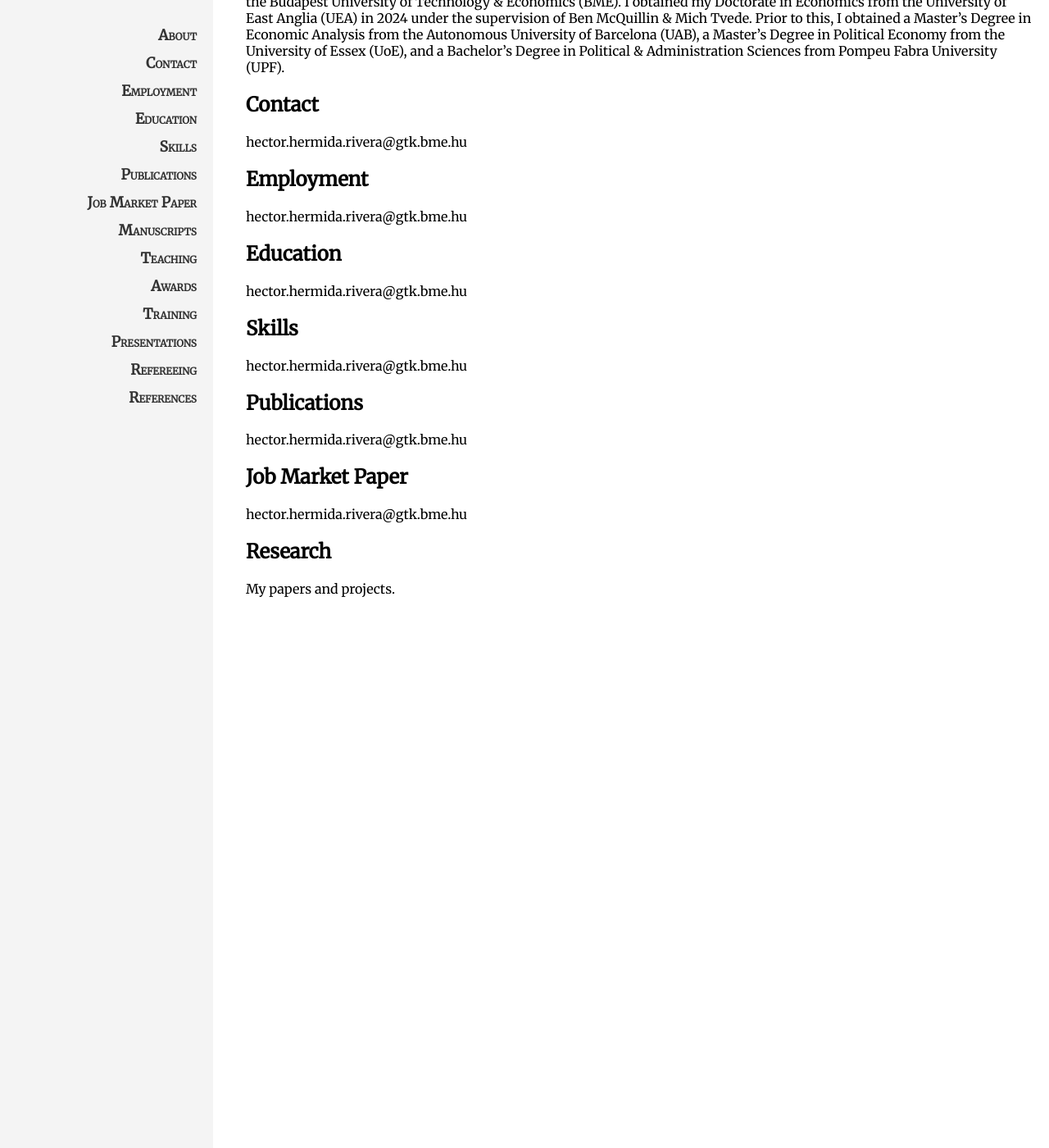
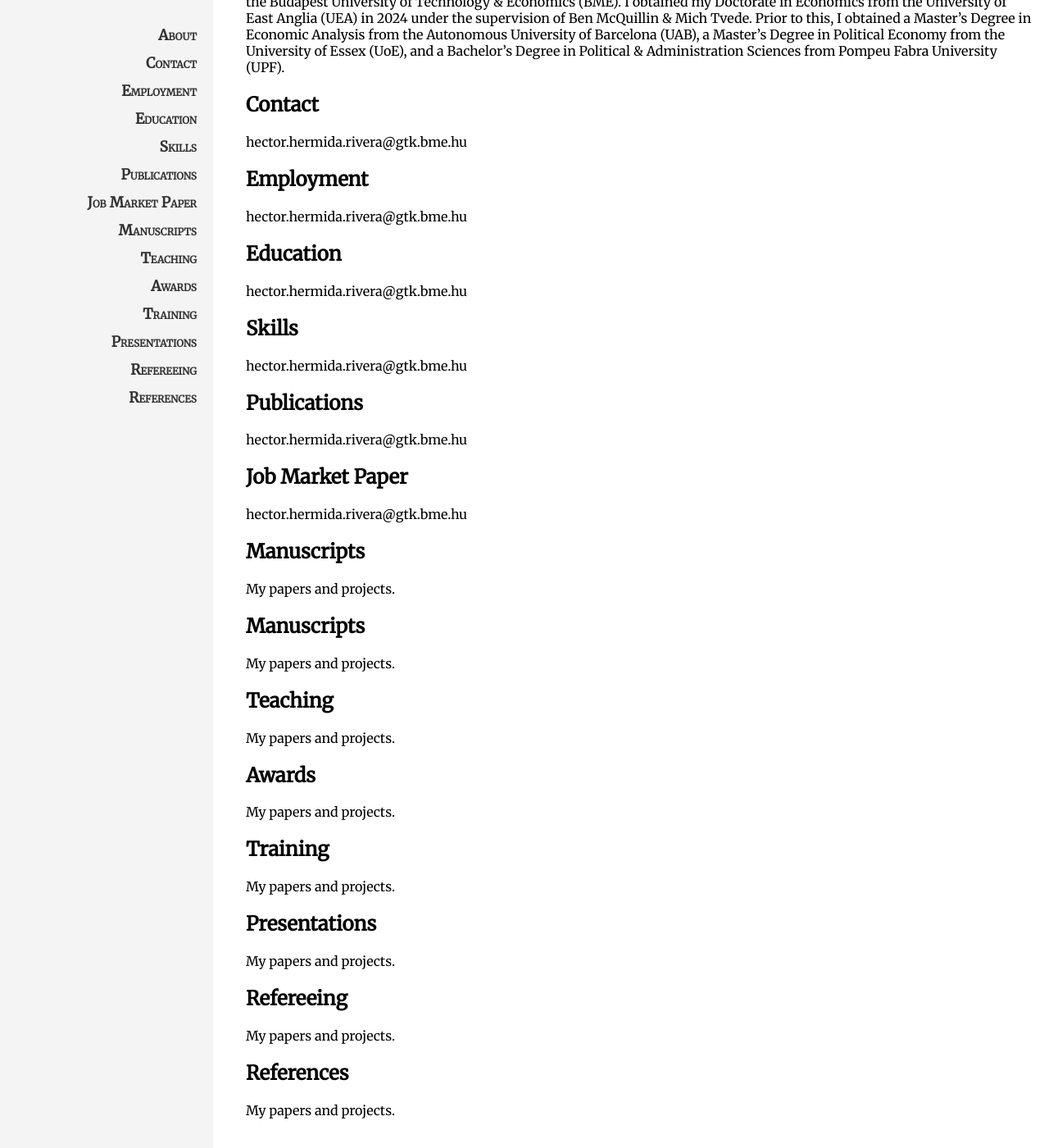
Before and after one commit to HectorHermidaRivera/hectorhermidarivera.github.io, a Jekyll site: the page built from index.md, in a window 1280 px wide and 1400 px high, scrolled down 250 px. Shown: the whole window at 82% size. Built offline with Jekyll 4.4.1, drawn with Linux system fonts in a browser that asks for light colours; before the commit the page ends 1014 px from its top, so only the background shows below that.

Commit message:
Add sections for manuscripts, teaching, and awards

```diff
--- a/index.md
+++ b/index.md
@@ -31,6 +31,34 @@ hector.hermida.rivera@gtk.bme.hu
 <a id="jobmarketpaper"></a>
 hector.hermida.rivera@gtk.bme.hu
 
-## Research
-<a id="research"></a>
+## Manuscripts
+<a id="manuscripts"></a>
 My papers and projects.
+
+## Manuscripts
+<a id="manuscripts"></a>
+My papers and projects.
+
+## Teaching
+<a id="teaching"></a>
+My papers and projects.
+
+## Awards
+<a id="awards"></a>
+My papers and projects.
+
+## Training
+<a id="training"></a>
+My papers and projects.
+
+## Presentations
+<a id="presentations"></a>
+My papers and projects.
+
+## Refereeing
+<a id="refereeing"></a>
+My papers and projects.
+
+## References
+<a id="references"></a>
+My papers and projects.
```
